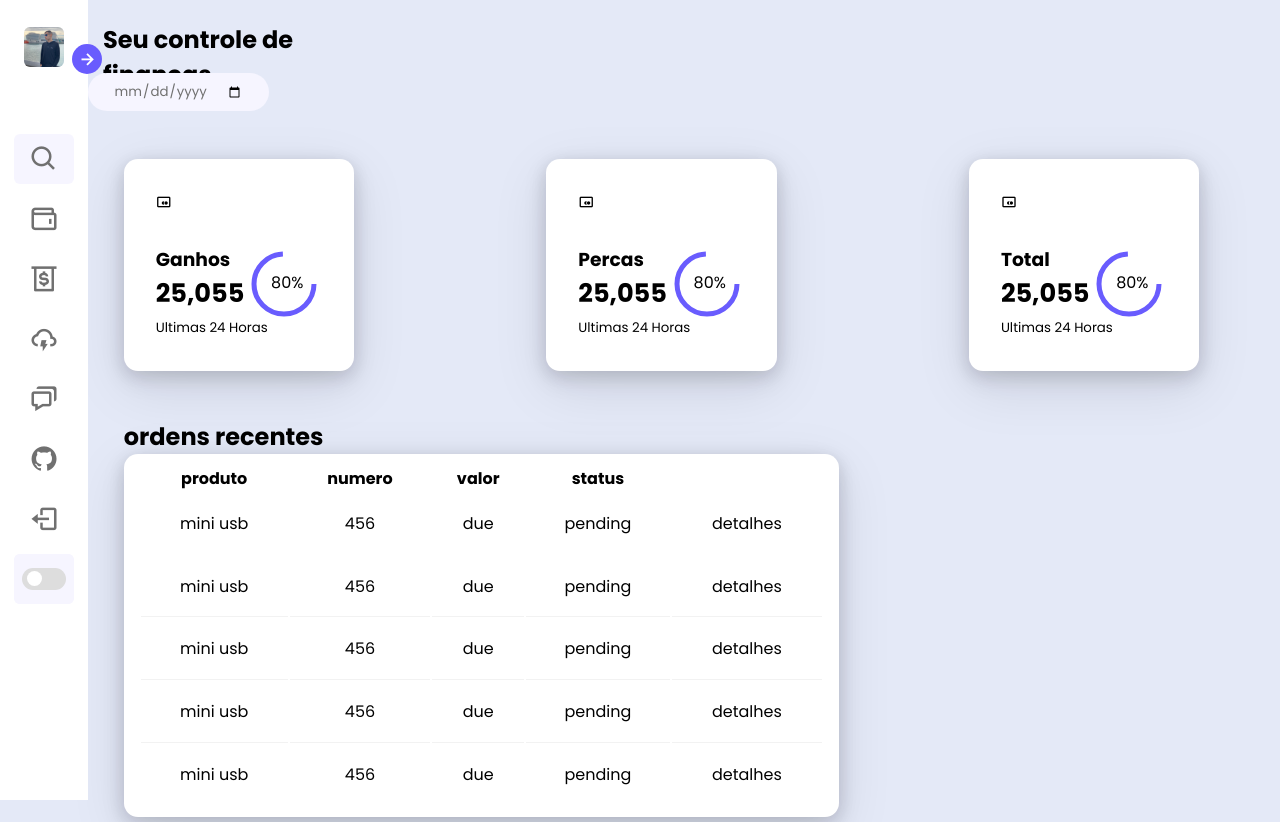
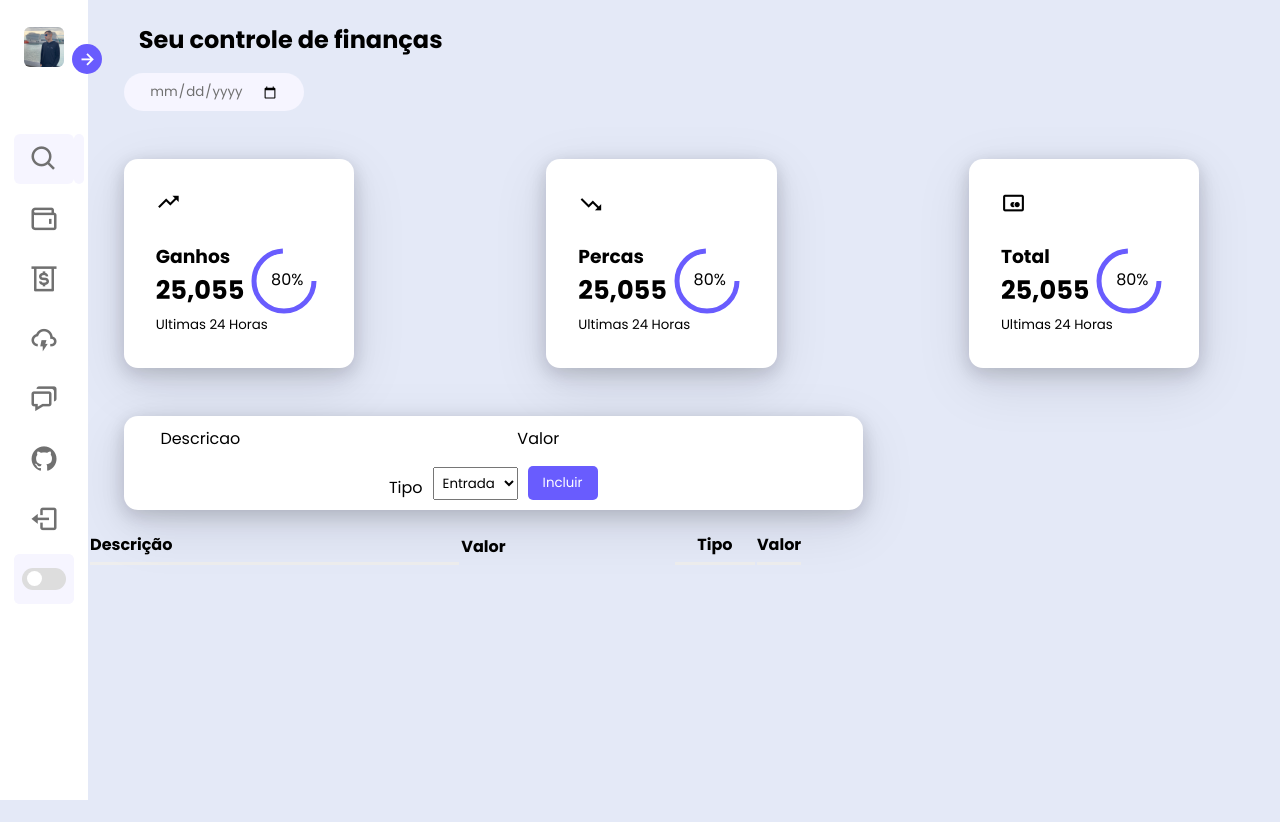
Before and after one commit to dantasdev97/Dashboard, a plain HTML site: page web/index.html in a window 1280 px wide. Shown: the top 822 px of the page. Drawn offline with nearby package versions, Linux system fonts and the light colour scheme.

Commit message:
adicionando js

```diff
--- a/estilo/container.css
+++ b/estilo/container.css
@@ -14,19 +14,23 @@
 }
 
 input[type="date"] {
+
     display: inline-block;
     background-color: var(--cor-primaria-ligth);
     border-radius: 8rem;
     margin-top: 1rem;
     padding: 0.5rem 1.6rem;
+    margin-left: 3%;
 
 }
 
 
 .texto-001{
+    position: relative;
+    left: 3%;
     width: 17%;
     display: flex;
-
+    min-width: 310px;
     height: 35px;
     margin-left: 15px;
 }
@@ -116,18 +120,22 @@ input[type="date"] {
     align-items: center;
 
 }
-.recende-ordens{
+
+
+ .recende-ordens a {
+    text-align: center;
+
+ }
+
+.newItem{
     position: relative;
     margin-top: 5rem;
     left: 3%;
-    width: 60%;
+    width: 200px;
 }
 
-.recende-ordens h2{
-    color: var(--texto-cor);
-}
+.newItem{
 
-.recende-ordens table{
         background-color: white;
         width: 100%;
         border-radius: 14px;
@@ -135,27 +143,87 @@ input[type="date"] {
         text-align: center;
         box-shadow:rgba(17, 17, 26, 0.1) 0px 4px 16px, rgba(17, 17, 26, 0.1) 0px 8px 24px, rgba(17, 17, 26, 0.1) 0px 16px 56px ;
         transition: all .3s ease;
+
     }
 
-.recende-ordens table:hover{
-    box-shadow: none;
+
+
+ .newItem{
+   display: flex;
+    gap: 10px;
+    align-items: end;
+    width: 100%;
+    justify-content: center;
+    flex-wrap: wrap;
+    background: var(--sidebar-cor);
+    width: 62%;
+
  }
 
-table tbody tr{
-    height: 3.8rem;
-    border-bottom: 1px solid var(--texto-cor);
-    color: var(black);
+ .divDesc , .divType , .divAmont{
+    display:flex;
+
  }
 
-table tbody td{
-    height: 2.6rem;
-    border-bottom: 1px solid rgba(0, 0, 0, 0.051);
+
+
+ .newItem>button{
+    background-color: var(--cor-primaria);
+    color: white;
+    border: none;
+    padding: 0 15px;
+    border-radius: 5px;
+    cursor: pointer;
+    height: 34px;
+ }
+
+
+ input, select {
+    padding: 5px;
+    display: flex;
+    justify-content: center;
+ }
+
+ table{
+    width: 60%;
+    padding: 20px 0;
+    border-radius: 5px;
+ }
+ th{
+    text-align: start;
+    border-bottom: inset;
+    padding-bottom: 5px;
+ }
+
+ i{
+    font-size: 25px;
 
  }
-table tbody tr:last-child td{
+
+.bx-bx-upvote{
+    background-color: red;
+}
+
+.colunAction{
+    width: 40px;
+    text-align: center;
+}
+
+.colunAmont{
+    background: transparent;
     border: none;
 }
- .recende-ordens a {
+
+.colunAmont>button{
+    background: transparent;
+    border: none;
+}
+
+.colunAmont{
+    width: 30%;
+}
+
+.colunType{
+    width: 80px;
     text-align: center;
-
 }
--- a/js/script.js
+++ b/js/script.js
@@ -22,3 +22,68 @@ modeSwitch.addEventListener("click", () => {
         modeText.innerText = "Dark Mode"
     }
 });
+
+
+
+
+
+
+const descInput = document.getElementById("desc");
+        const amountInput = document.getElementById("amount");
+        const typeSelect = document.getElementById("type");
+        const tableBody = document.getElementById("tableBody");
+        const totalAmountDisplay = document.getElementById("totalAmount");
+        const btnNew = document.getElementById("btnNew");
+
+        let totalAmount = 0;
+
+        btnNew.addEventListener("click", function() {
+            const description = descInput.value;
+            const amount = parseFloat(amountInput.value);
+            const type = typeSelect.value;
+
+            if (description && !isNaN(amount)) {
+                const newRow = document.createElement("tr");
+                newRow.innerHTML = `
+                    <td>${description}</td>
+                    <td class="colunAmont">${amount}</td>
+                    <td class="colunType">${type}</td>
+                    <td class="colunAction">
+                        <button class="deleteButton">Deletar</button>
+                    </td>
+                `;
+                tableBody.appendChild(newRow);
+
+                if (type === "entrada") {
+                    totalAmount += amount;
+                } else if (type === "saida") {
+                    totalAmount -= amount;
+                }
+
+                totalAmountDisplay.textContent = totalAmount;
+
+                // Limpa os campos de entrada
+                descInput.value = "";
+                amountInput.value = "";
+            }
+        });
+
+        tableBody.addEventListener("click", function(e) {
+            if (e.target.classList.contains("deleteButton")) {
+                const row = e.target.parentElement.parentElement;
+                const typeCell = row.querySelector(".colunType");
+                const amountCell = row.querySelector(".colunAmont");
+                const type = typeCell.textContent;
+                const amount = parseFloat(amountCell.textContent);
+
+                if (type === "entrada") {
+                    totalAmount -= amount;
+                } else if (type === "saida") {
+                    totalAmount += amount;
+                }
+
+                totalAmountDisplay.textContent = totalAmount;
+
+                row.remove();
+            }
+        });
--- a/web/index.html
+++ b/web/index.html
@@ -102,7 +102,7 @@
 
                 <div class="caixa-03">
                     <div class="sales">
-                        <i class='bx bx-credit-card-alt' ></i>
+                        <i class='bx bx-trending-up' ></i>
                         <div class="meio" >
                             <div class="esq">
                                 <h3>Ganhos</h3>
@@ -120,7 +120,7 @@
                     </div>
 
                     <div class="sales">
-                        <i class='bx bx-credit-card-alt' ></i>
+                        <i class='bx bx-trending-down' ></i>
                         <div class="meio" >
                             <div class="esq">
                                 <h3>Percas</h3>
@@ -166,74 +166,47 @@
 
         <!--começo das caixa empilhada-->
 
-<div class="recende-ordens">
-    <h1>ordens recentes</h1>
-    <table>
-        <thead>
-            <tr>
-                <th>produto</th>
-                <th>numero</th>
-                <th>valor</th>
-                <th>status</th>
-
-            </tr>
-        </thead>
-        <tbody>
-            <td>mini usb</td>
-            <td>456</td>
-            <td>due</td>
-            <td class="">pending</td>
-            <td class="">detalhes</td>
 
 
+<div class="newItem">
+    <div class="divDesc">
+        <label for="desc">Descricao</label>
+        <input type="text" id="desc">
+    </div>
+    <div class="divAmont">
+        <label for="amount">Valor</label>
+        <input type="number" id="amount">
+    </div>
+        <label for="type">Tipo</label>
+        <select id="type">
+            <option>Entrada</option>
+            <option>Saida</option>
+        </select>
+        <button id="btnNew">Incluir</button>
+</div>
 
-        </tbody>
-        <tbody>
-            <tr>
-                <td>mini usb</td>
-                <td>456</td>
-                <td>due</td>
-                <td class="">pending</td>
-                <td class="">detalhes</td>
-            </tr>
-            <tr>
-                <td>mini usb</td>
-                <td>456</td>
-                <td>due</td>
-                <td class="">pending</td>
-                <td class="">detalhes</td>
-            </tr>
+        <div class="divTable">
+            <table>
+                <thead>
+                    <tr>
+                        <th>Descrição</th>
+                        <th class="colunAmont">Valor</th>
+                        <th class="colunType">Tipo</th>
+                        <th class="colunAction">Valor</th>
+                    </tr>
+                </thead>
+            </table>
+        </div>
 
-            <tr>
-                <td>mini usb</td>
-                <td>456</td>
-                <td>due</td>
-                <td class="">pending</td>
-                <td class="">detalhes</td>
-            </tr>
-
-            <tr>
-                <td>mini usb</td>
-                <td>456</td>
-                <td>due</td>
-                <td class="">pending</td>
-                <td class="">detalhes</td>
-            </tr>
+</div>
 
 
 
 
 
 
-        </tbody>
-    </table>
+         <!--fim das caixa empilhada-->
 
-</div>
-
-
-
-         <!--fim das caixa empilhada-->
-        </div>
 
 
 
```
Lines whose indentation alone changed are shown as unchanged.
